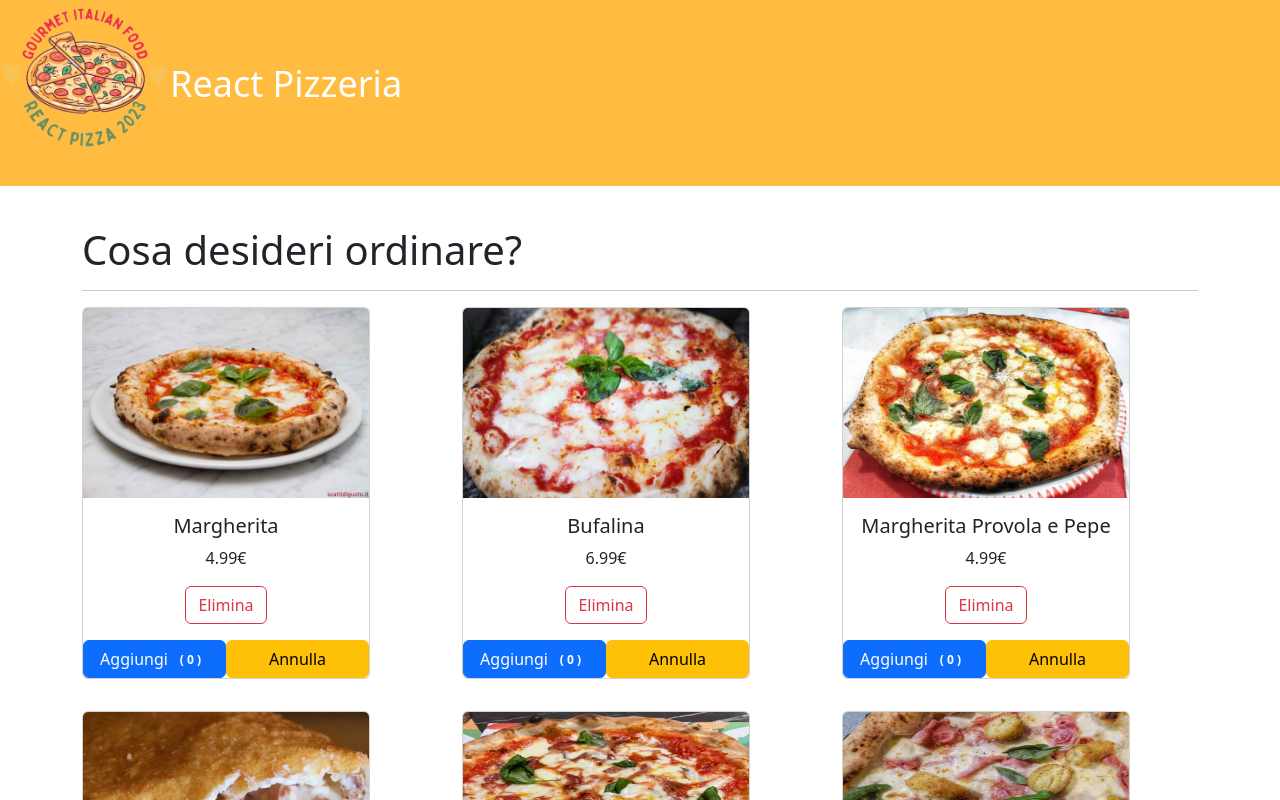
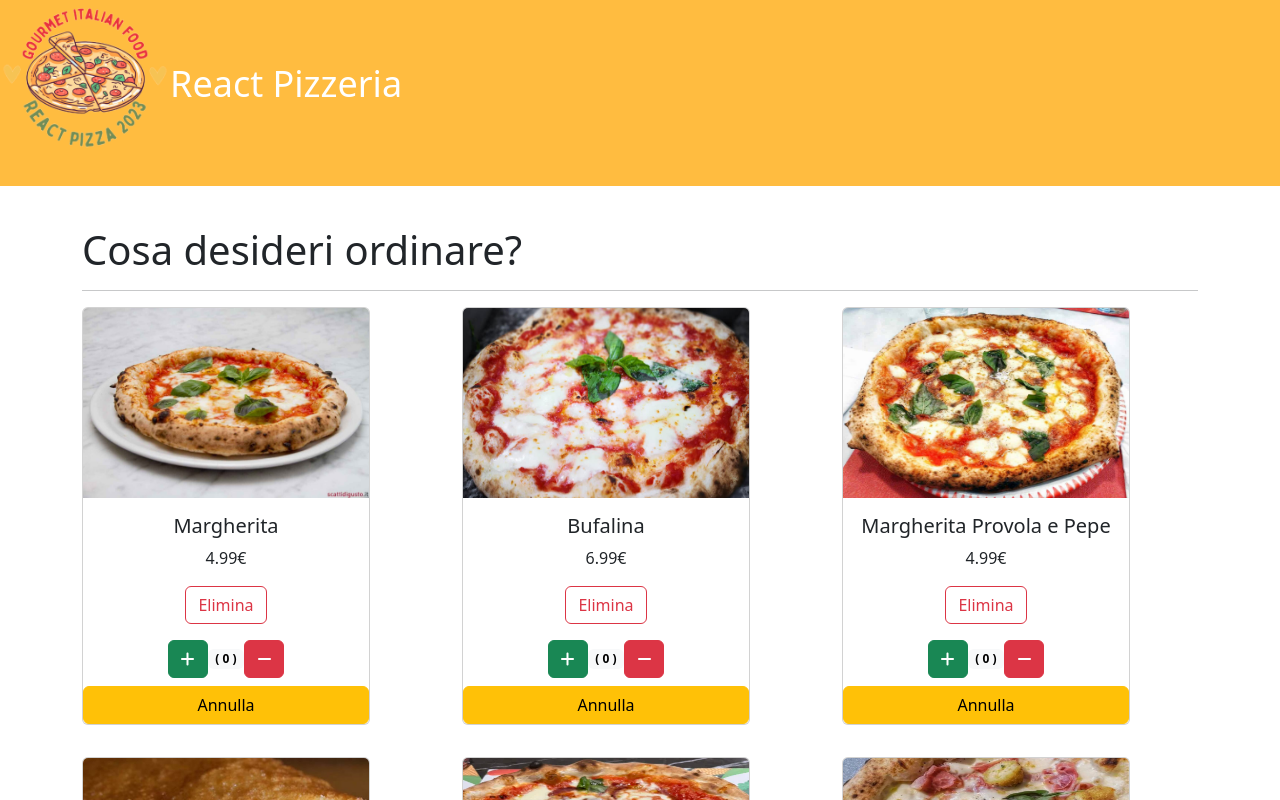
Before and after one commit to marcocnc/react-menu-pizzeria, a React (Create React App) app: page / in a window 1280 px wide. Shown: the top 800 px of the page. Built offline with nearby package versions, Linux system fonts and the light colour scheme.

Commit message:
function to decrement counter

```diff
--- a/public/index.html
+++ b/public/index.html
@@ -2,7 +2,7 @@
 <html lang="en">
   <head>
     <meta charset="utf-8" />
-    <link rel="icon" href="%PUBLIC_URL%/favicon.ico" />
+    <link rel="icon" href="../src/img/logo.png" />
     <meta name="viewport" content="width=device-width, initial-scale=1" />
     <meta name="theme-color" content="#000000" />
     <meta
@@ -15,6 +15,11 @@
       user's mobile device or desktop. See https://developers.google.com/web/fundamentals/web-app-manifest/
     -->
     <link rel="manifest" href="%PUBLIC_URL%/manifest.json" />
+
+    <!-- Font Awesome -->
+    <link rel="stylesheet" href="https://cdnjs.cloudflare.com/ajax/libs/font-awesome/6.4.2/css/all.min.css" integrity="sha512-z3gLpd7yknf1YoNbCzqRKc4qyor8gaKU1qmn+CShxbuBusANI9QpRohGBreCFkKxLhei6S9CQXFEbbKuqLg0DA==" crossorigin="anonymous" referrerpolicy="no-referrer" />
+
+
     <!--
       Notice the use of %PUBLIC_URL% in the tags above.
       It will be replaced with the URL of the `public` folder during the build.
@@ -24,7 +29,7 @@
       work correctly both with client-side routing and a non-root public URL.
       Learn how to configure a non-root public URL by running `npm run build`.
     -->
-    <title>React App</title>
+    <title>React Pizzeria</title>
   </head>
   <body>
     <noscript>You need to enable JavaScript to run this app.</noscript>
--- a/src/App.js
+++ b/src/App.js
@@ -52,6 +52,24 @@ class App extends Component{
   }
 
 
+  // Function for decrement quantity of pizzas
+  handleDecrement = card => {
+
+    const cards = [...this.state.cards];
+
+    const id = cards.indexOf(card);
+    cards[id] = {...card};
+
+    // If counter is > 0, can decrement
+    if (cards[id].quantity > 0) {
+      cards[id].quantity--;
+    }
+
+
+    this.setState({cards})
+  }
+
+
   // Function for reset counter
   handleReset = card =>{
     const cards = [...this.state.cards];
@@ -90,6 +108,7 @@ class App extends Component{
                 key={card.id}
                 onDelete = {this.handleDelete}
                 onIncrement = {this.handleIncrement}
+                onDecrement = {this.handleDecrement}
                 onReset = {this.handleReset}
                 card = {card}/>
               ))}
--- a/src/components/card.js
+++ b/src/components/card.js
@@ -7,16 +7,28 @@ class Card extends Component{
             <div className="col">
                 <div className="card" style={{width: '18rem', textAlign: 'center', marginBottom: '2rem'}}>
                     <img src={this.props.card.pizzaImage} className="card-img-top" alt="..." />
+
                     <div className="card-body">
                         <h5 className="card-title"> {this.props.card.pizzaName}</h5>
                         <p className="card-text">{this.props.card.price}€</p>
                         <button onClick={()=>this.props.onDelete(this.props.card.id)} className="btn btn-outline-danger">Elimina</button>
+                    </div>
 
+                    {/* Counter div */}
+                    <div className="mb-2">
+                        <button onClick={()=>this.props.onIncrement(this.props.card)} className="btn btn-success">
+                            <i class="fa-solid fa-plus"></i>
+                        </button>
+
+                        <span className="badge text-bg-light">( {this.props.card.quantity} )</span>
+
+                        <button onClick={()=>this.props.onDecrement(this.props.card)} className="btn btn-minus btn-danger ">
+                            <i class="fa-solid fa-minus"></i>
+                        </button>
                     </div>
+
                     <div>
-                        <button onClick={()=>this.props.onIncrement(this.props.card)} className="btn btn-primary w-50">Aggiungi <span className="badge badge-light">( {this.props.card.quantity} )</span></button>
-
-                        <button onClick={()=>this.props.onReset(this.props.card)} className="btn btn-warning w-50">Annulla</button>
+                        <button onClick={()=>this.props.onReset(this.props.card)} className="btn btn-warning w-100">Annulla</button>
                     </div>
                 </div>
             </div>
```
